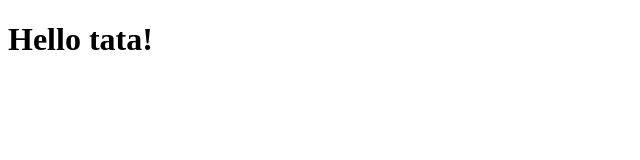
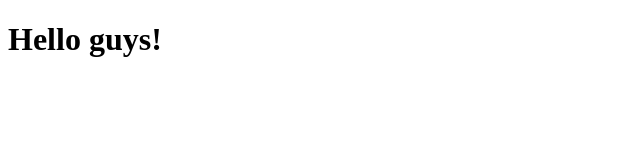
Before and after one commit to KamilloDev/kamillodev.com, a plain HTML site: page index.html in a window 1280 px wide. Shown: the full height of the page, 0-640 px from the left. Drawn offline with Linux system fonts and the light colour scheme.

Commit message:
Changed text

```diff
--- a/index.html
+++ b/index.html
@@ -10,7 +10,7 @@
 
 <body>
     <h1>
-        Hello tata!
+        Hello guys!
     </h1>
 </body>
 
```
